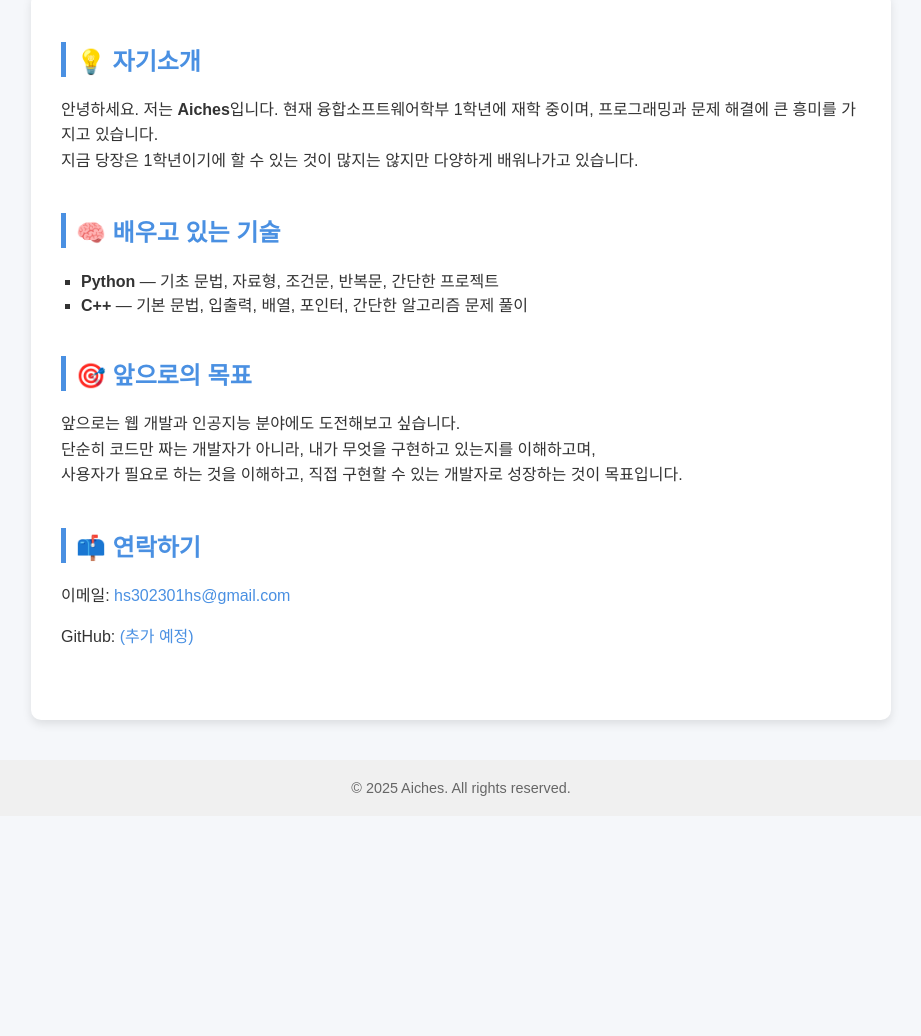
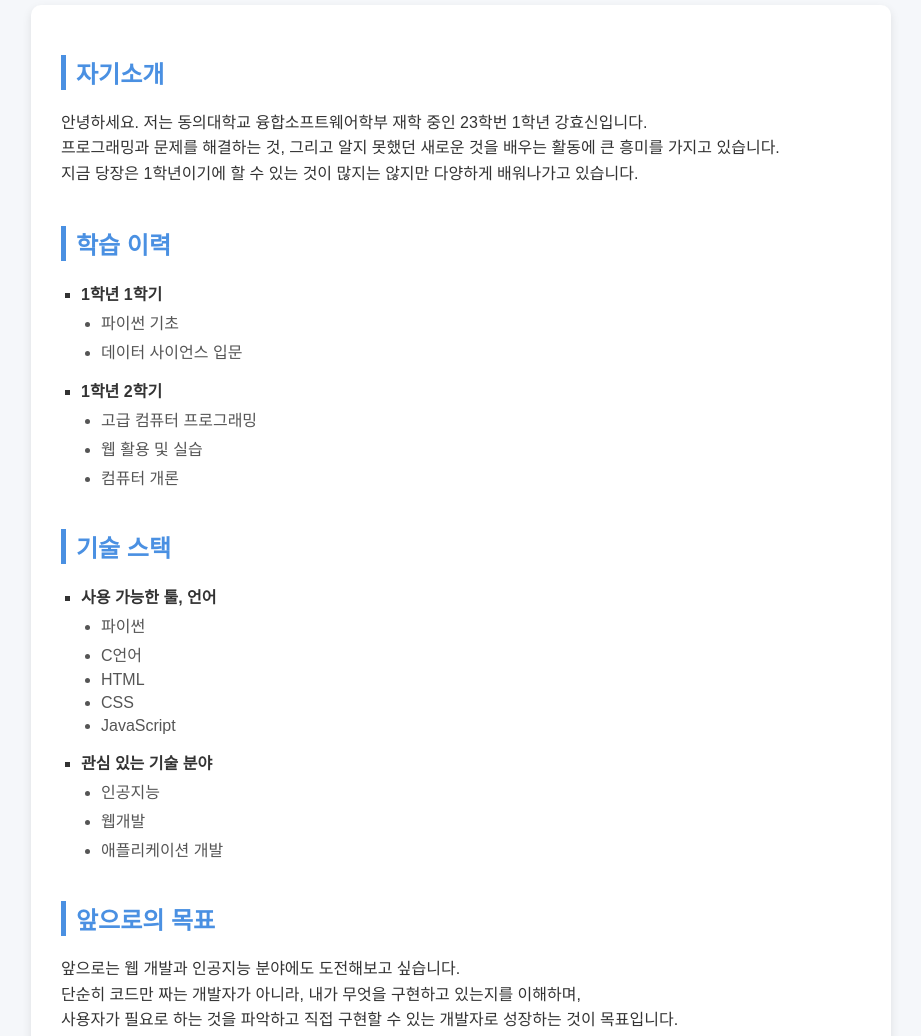
Before and after one commit to Gliner35/Gliner35.github.io, a plain HTML site: page index.html in a window 1280 px wide. Shown: the part 229-1265 px from the top of the page, without its empty margins (179-1100 px from the left). Before the commit the page ends 1045 px from the top, so only its background shows below. Drawn offline with Linux system fonts and the light colour scheme.

Commit message:
Update index.html

```diff
--- a/index.html
+++ b/index.html
@@ -53,9 +53,30 @@
       line-height: 1.6;
     }
 
+    /* 리스트 스타일 수정 */
     ul {
+      padding-left: 20px;
+    }
+
+    /* 1차 리스트 (큰 항목) */
+    .main-list > li {
+      margin-bottom: 15px; /* 항목 간 간격 띄우기 */
       list-style-type: square;
+      font-weight: bold;   /* 제목 강조 */
+      color: #333;
+    }
+
+    /* 2차 리스트 (세부 항목 - 중첩) */
+    .sub-list {
+      margin-top: 5px;
       padding-left: 20px;
+      font-weight: normal; /* 본문은 굵기 뺌 */
+      color: #555;
+    }
+
+    .sub-list li {
+      list-style-type: disc; /* 내부 리스트는 원형 불릿 */
+      margin-bottom: 5px;
     }
 
     footer {
@@ -78,46 +99,84 @@
 </head>
 <body>
   <header>
-    <h1>Aiches</h1>
+    <h1>20233488 강효신</h1>
     <p>융합소프트웨어학부 1학년 | C, C++, Python 등 학습 중</p>
   </header>
 
   <main>
     <section>
-      <h2>💡 자기소개</h2>
+      <h2>자기소개</h2>
       <p>
-        안녕하세요. 저는 <strong>Aiches</strong>입니다. 현재 융합소프트웨어학부 1학년에 재학 중이며,
-        프로그래밍과 문제 해결에 큰 흥미를 가지고 있습니다.<br>
+        안녕하세요. 저는 동의대학교 융합소프트웨어학부 재학 중인 23학번 1학년 강효신입니다.<br>
+        프로그래밍과 문제를 해결하는 것, 그리고 알지 못했던 새로운 것을 배우는 활동에 큰 흥미를 가지고 있습니다.<br>
         지금 당장은 1학년이기에 할 수 있는 것이 많지는 않지만 다양하게 배워나가고 있습니다.
       </p>
     </section>
 
     <section>
-      <h2>🧠 배우고 있는 기술</h2>
-      <ul>
-        <li><strong>Python</strong> — 기초 문법, 자료형, 조건문, 반복문, 간단한 프로젝트</li>
-        <li><strong>C++</strong> — 기본 문법, 입출력, 배열, 포인터, 간단한 알고리즘 문제 풀이</li>
+      <h2>학습 이력</h2>
+      <ul class="main-list">
+        <li>
+          1학년 1학기
+          <ul class="sub-list">
+            <li>파이썬 기초</li>
+            <li>데이터 사이언스 입문</li>
+          </ul>
+        </li>
+        <li>
+        1학년 2학기
+          <ul class="sub-list">
+            <li>고급 컴퓨터 프로그래밍</li>
+            <li>웹 활용 및 실습</li>
+            <li>컴퓨터 개론</li>
+          </ul>
+        </li>
       </ul>
     </section>
 
+
     <section>
-      <h2>🎯 앞으로의 목표</h2>
+        <h2>기술 스택</h2>
+        <ul class="main-list">
+        <li>
+          사용 가능한 툴, 언어
+          <ul class="sub-list">
+            <li>파이썬</li>
+            <li>C언어</li>
+            <li>HTML</li>
+            <li>CSS</li>
+            <li>JavaScript</li>
+
+          </ul>
+        </li>
+        <li>
+        관심 있는 기술 분야
+          <ul class="sub-list">
+            <li>인공지능</li>
+            <li>웹개발</li>
+            <li>애플리케이션 개발</li>
+          </ul>
+        </li>
+      </ul>
+    </section>
+    <section>
+      <h2>앞으로의 목표</h2>
       <p>
         앞으로는 웹 개발과 인공지능 분야에도 도전해보고 싶습니다.<br>
-        단순히 코드만 짜는 개발자가 아니라, 내가 무엇을 구현하고 있는지를 이해하고며,<br>
-        사용자가 필요로 하는 것을 이해하고, 직접 구현할 수 있는 개발자로 성장하는 것이 목표입니다.
+        단순히 코드만 짜는 개발자가 아니라, 내가 무엇을 구현하고 있는지를 이해하며,<br>
+        사용자가 필요로 하는 것을 파악하고 직접 구현할 수 있는 개발자로 성장하는 것이 목표입니다.
       </p>
     </section>
 
     <section>
       <h2>📫 연락하기</h2>
-      <p>이메일: <a href="mailto:aiches@example.com">hs302301hs@gmail.com</a></p>
-      <p>GitHub: <a href="https://github.com/aiches" target="_blank">(추가 예정)</a></p>
+      <p>이메일: <a href="mailto:hs302301hs@gmail.com">hs302301hs@gmail.com</a></p>
+      <p>GitHub: <a>추가 예정</a></p>
     </section>
   </main>
 
   <footer>
-    © 2025 Aiches. All rights reserved.
+    © 20233488 강효신
   </footer>
 </body>
 </html>
```
